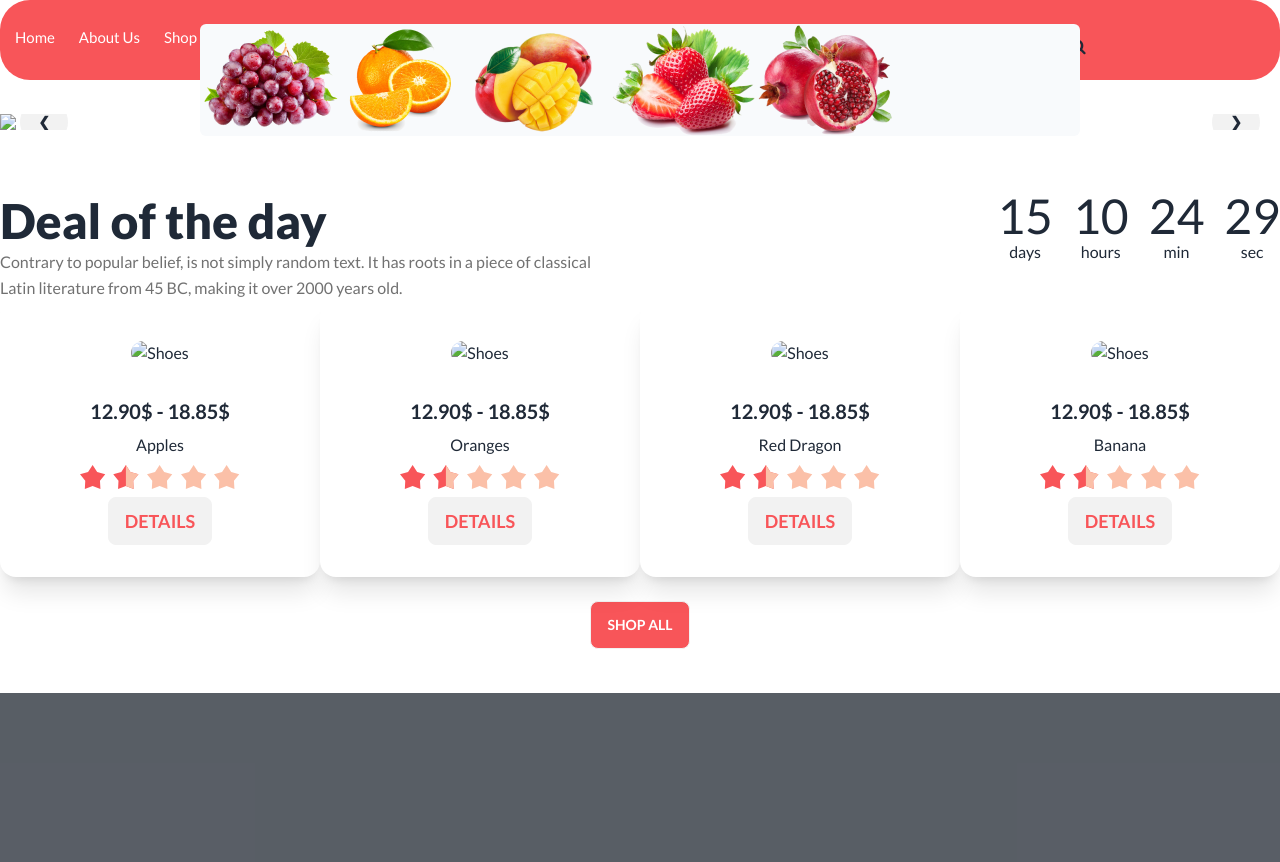
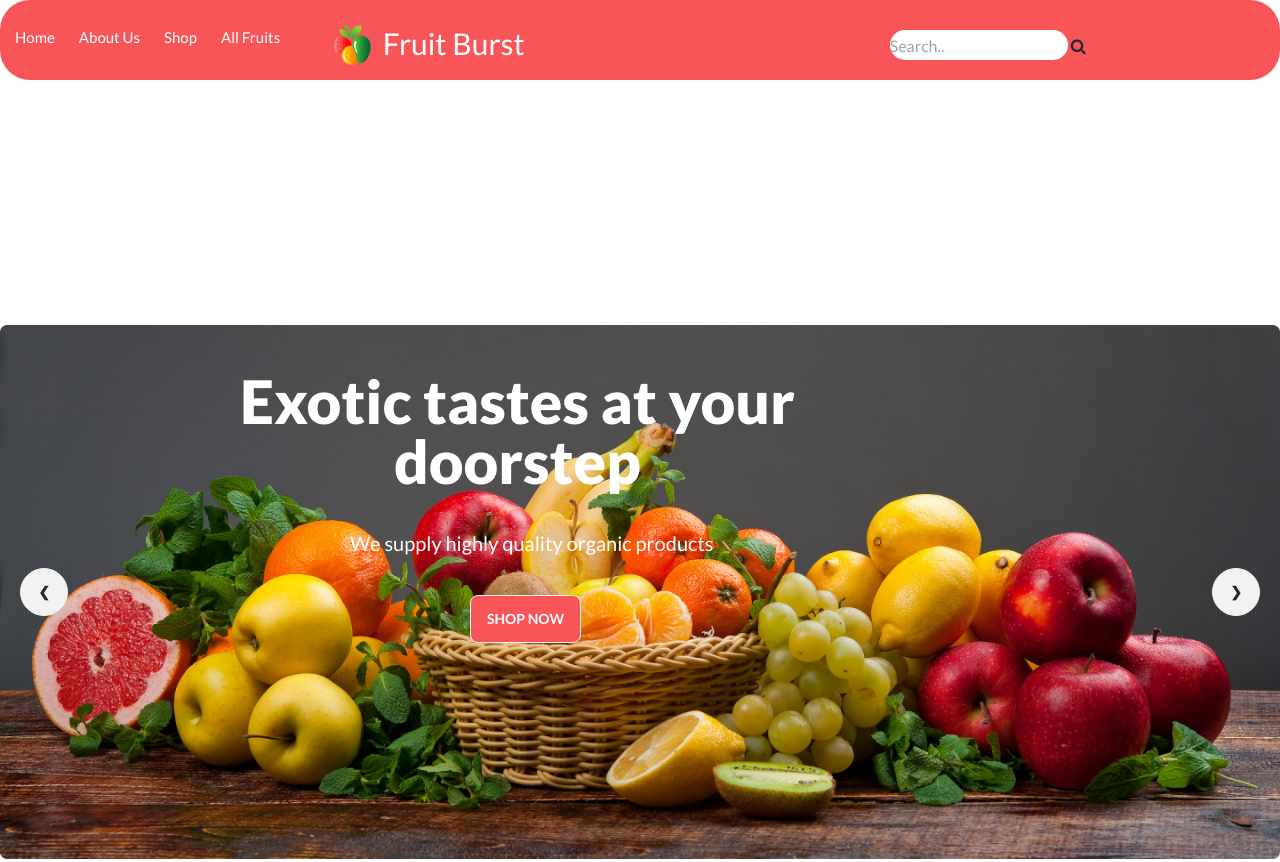
Before and after one commit to Nahin99/Fruits-site, a plain HTML site: page index.html in a window 1280 px wide. Shown: the top 862 px of the page. Drawn offline with nearby package versions, Linux system fonts and the light colour scheme; the site is published under a folder, as on GitHub Pages, so addresses that start at the root find nothing.

Commit message:
horrible night

```diff
--- a/index.html
+++ b/index.html
@@ -152,28 +152,28 @@ margin-left: 10px;
       <p class="p1 mt-10">We supply highly quality organic products</p>
         <button class="btn shop bg-[#F85559] text-base-100 mt-10">Shop Now</button>
       </div>
-      <img src="/images/banner1.png" class="w-full" />
+      <img src="./images/banner1.png" class="w-full" />
       <div class="absolute flex justify-between transform -translate-y-1/2 left-5 right-5 top-1/2">
         <a href="#slide4" class="btn btn-circle">❮</a>
         <a href="#slide2" class="btn btn-circle">❯</a>
       </div>
     </div>
     <div id="slide2" class="carousel-item relative w-full">
-      <img src="/images/banner2.png" class="w-full" />
+      <img src="./images/banner2.png" class="w-full" />
       <div class="absolute flex justify-between transform -translate-y-1/2 left-5 right-5 top-1/2">
         <a href="#slide1" class="btn btn-circle">❮</a>
         <a href="#slide3" class="btn btn-circle">❯</a>
       </div>
     </div>
     <div id="slide3" class="carousel-item relative w-full">
-      <img src="/images/banner3.png" class="w-full" />
+      <img src="./images/banner3.png" class="w-full" />
       <div class="absolute flex justify-between transform -translate-y-1/2 left-5 right-5 top-1/2">
         <a href="#slide2" class="btn btn-circle">❮</a>
         <a href="#slide4" class="btn btn-circle">❯</a>
       </div>
     </div>
     <div id="slide4" class="carousel-item relative w-full">
-      <img src="/images/banner4.png" class="w-full" />
+      <img src="./images/banner4.png" class="w-full" />
       <div class="absolute flex justify-between transform -translate-y-1/2 left-5 right-5 top-1/2">
         <a href="#slide3" class="btn btn-circle">❮</a>
         <a href="#slide1" class="btn btn-circle">❯</a>
@@ -230,7 +230,7 @@ margin-left: 10px;
 <div class="flex">
   <div class="card w-96 bg-base-100 shadow-xl">
     <figure class="px-10 pt-10">
-      <img src="/images/fruit6.png" alt="Shoes" class="rounded-xl" />
+      <img src="./images/fruit6.png" alt="Shoes" class="rounded-xl" />
     </figure>
     <div class="card-body items-center text-center">
       <h2 class="card-title">12.90$ - 18.85$</h2>
@@ -264,7 +264,7 @@ margin-left: 10px;
   <!---->
   <div class="card w-96 bg-base-100 shadow-xl">
     <figure class="px-10 pt-10">
-      <img src="/images/fruit7.png" alt="Shoes" class="rounded-xl" />
+      <img src="./images/fruit7.png" alt="Shoes" class="rounded-xl" />
     </figure>
     <div class="card-body items-center text-center">
       <h2 class="card-title">12.90$ - 18.85$</h2>
@@ -285,7 +285,7 @@ margin-left: 10px;
   <!---->
   <div class="card w-96 bg-base-100 shadow-xl">
     <figure class="px-10 pt-10">
-      <img src="/images/fruit8.png" alt="Shoes" class="rounded-xl" />
+      <img src="./images/fruit8.png" alt="Shoes" class="rounded-xl" />
     </figure>
     <div class="card-body items-center text-center">
       <h2 class="card-title">12.90$ - 18.85$</h2>
@@ -306,7 +306,7 @@ margin-left: 10px;
   <!---->
   <div class="card w-96 bg-base-100 shadow-xl">
     <figure class="px-10 pt-10">
-      <img src="/images/fruit9.png" alt="Shoes" class="rounded-xl" />
+      <img src="./images/fruit9.png" alt="Shoes" class="rounded-xl" />
     </figure>
     <div class="card-body items-center text-center">
       <h2 class="card-title">12.90$ - 18.85$</h2>
```
